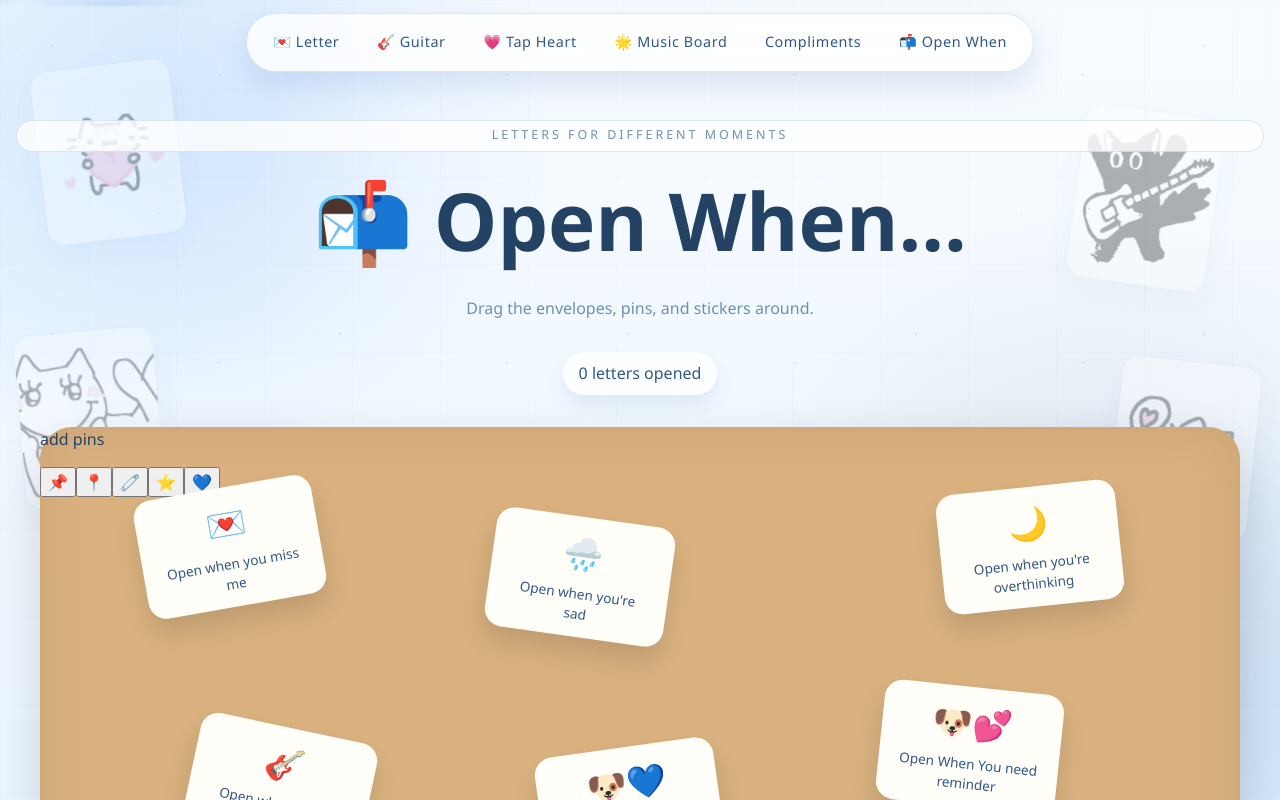
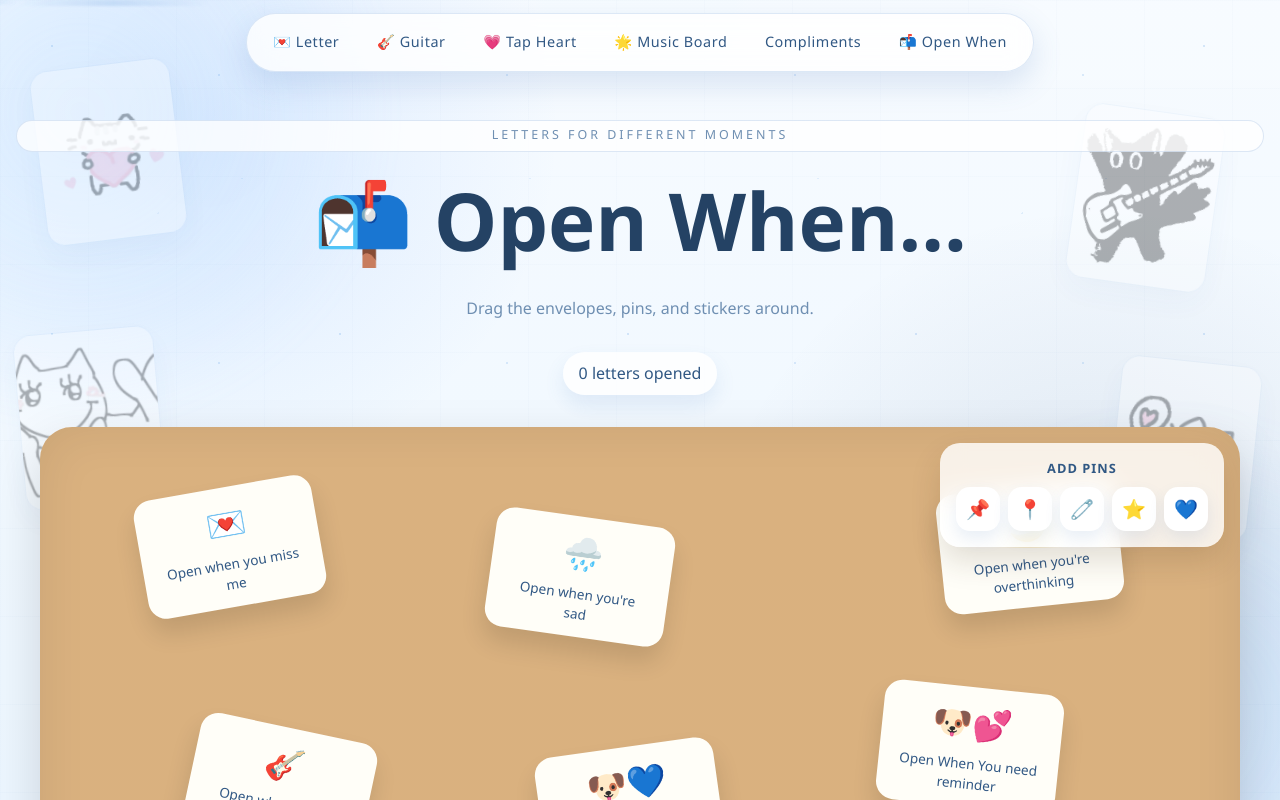
Before and after one commit to SyifaHuwaina/puppy-website, a React (Vite) app: page /openwhen in a window 1280 px wide. Shown: the top 800 px of the page. Built offline with nearby package versions, Linux system fonts and the light colour scheme.

Commit message:
Finalize compliments and open when styles

```diff
--- a/src/App.css
+++ b/src/App.css
@@ -1459,23 +1459,29 @@
 .letter-modal {
   position: fixed;
   inset: 0;
-
-  background: rgba(0,0,0,0.45);
+  z-index: 9999;
 
   display: flex;
   justify-content: center;
   align-items: center;
 
-  z-index: 9999;
+  padding: 2rem;
+
+  background: rgba(0, 0, 0, 0.45);
+
+  overflow-y: auto;
 }
 
 .letter-paper-open {
   position: relative;
 
   width: min(750px, 90%);
-  min-height: 500px;
-
-  padding: 2rem;
+  max-width: 750px;
+
+  max-height: 82vh;
+  min-height: 420px;
+
+  padding: 2.5rem 2rem 2rem;
 
   border-radius: 24px;
 
@@ -1487,19 +1493,22 @@
       #d7e6f5 32px
     );
 
-  box-shadow: 0 30px 80px rgba(0,0,0,0.25);
+  box-shadow: 0 30px 80px rgba(0, 0, 0, 0.25);
+
+  overflow-y: auto;
 
   animation: popIn 0.25s ease;
 }
 
 .paper-sticker {
-  position: absolute;
-
-  top: -20px;
-  left: 30px;
+  position: sticky;
+  top: 0;
 
   width: 60px;
   height: 60px;
+
+  margin-top: -2rem;
+  margin-left: 0;
 
   border-radius: 18px;
 
@@ -1511,28 +1520,44 @@
 
   font-size: 2rem;
 
-  box-shadow: 0 10px 20px rgba(0,0,0,0.12);
+  box-shadow: 0 10px 20px rgba(0, 0, 0, 0.12);
 
   transform: rotate(-8deg);
+
+  z-index: 20;
 }
 
 .close-letter {
-  position: absolute;
-
-  top: 15px;
-  right: 15px;
+  position: sticky;
+  top: 0;
+
+  float: right;
+
+  width: 42px;
+  height: 42px;
 
   border: none;
-  background: none;
-
-  font-size: 1.4rem;
+  border-radius: 50%;
+
+  background: rgba(255, 255, 255, 0.95);
+  color: #315884;
+
+  font-size: 1.2rem;
 
   cursor: pointer;
+
+  box-shadow: 0 8px 18px rgba(75, 124, 186, 0.14);
+
+  z-index: 50;
+}
+
+.close-letter:hover {
+  transform: scale(1.08);
 }
 
 .letter-paper-open h2 {
   color: #244264;
-  margin-bottom: 1.5rem;
+  margin: 1rem 0 1.5rem;
 }
 
 .letter-paper-open p {
@@ -1614,3 +1639,155 @@
     transform: none !important;
   }
 }
+
+/* ==========================
+   PIN TRAY
+========================== */
+
+.pin-tray {
+  position: absolute;
+  top: 1rem;
+  right: 1rem;
+
+  z-index: 20;
+
+  padding: 1rem;
+
+  border-radius: 20px;
+
+  background: rgba(255,255,255,0.82);
+
+  backdrop-filter: blur(12px);
+
+  box-shadow:
+    0 15px 30px rgba(70,45,25,0.15);
+}
+
+.pin-tray p {
+  margin: 0 0 0.6rem;
+
+  color: #315884;
+
+  font-size: 0.8rem;
+
+  text-align: center;
+
+  font-weight: 600;
+
+  text-transform: uppercase;
+
+  letter-spacing: 0.08em;
+}
+
+.pin-tray div {
+  display: flex;
+  flex-wrap: wrap;
+  gap: 0.5rem;
+}
+
+/* ==========================
+   BUTTONS
+========================== */
+
+.pin-tray button,
+.sticker-row button {
+  border: none;
+
+  width: 44px;
+  height: 44px;
+
+  border-radius: 14px;
+
+  background: white;
+
+  cursor: pointer;
+
+  font-size: 1.2rem;
+
+  transition: all 0.2s ease;
+
+  box-shadow:
+    0 8px 16px rgba(75,124,186,0.12);
+}
+
+.pin-tray button:hover,
+.sticker-row button:hover {
+  transform: translateY(-3px) scale(1.08);
+}
+
+/* ==========================
+   DRAGGABLE PINS
+========================== */
+
+.desk-pin {
+  position: absolute;
+
+  border: none;
+  background: transparent;
+
+  cursor: grab;
+
+  user-select: none;
+
+  font-size: 2rem;
+
+  z-index: 50;
+
+  transition: transform 0.15s ease;
+}
+
+.desk-pin:hover {
+  transform: scale(1.15);
+}
+
+.desk-pin:active {
+  cursor: grabbing;
+  z-index: 999;
+}
+
+/* ==========================
+   DRAGGABLE STICKERS
+========================== */
+
+.placed-sticker {
+  position: absolute;
+
+  border: none;
+  background: transparent;
+
+  cursor: grab;
+
+  user-select: none;
+
+  font-size: 2.3rem;
+
+  z-index: 50;
+
+  transition: transform 0.15s ease;
+}
+
+.placed-sticker:hover {
+  transform: scale(1.15);
+}
+
+.placed-sticker:active {
+  cursor: grabbing;
+  z-index: 999;
+}
+
+/* ==========================
+   STICKER PANEL
+========================== */
+
+.sticker-row {
+  margin-top: 2rem;
+
+  display: flex;
+  flex-wrap: wrap;
+
+  gap: 0.6rem;
+
+  position: relative;
+
+  z-index: 10;
+}
```
